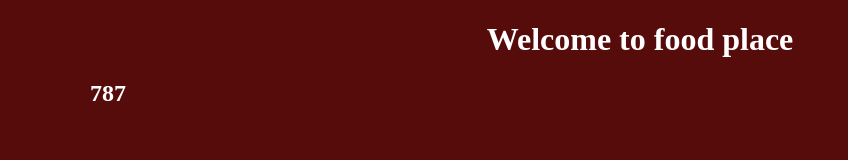
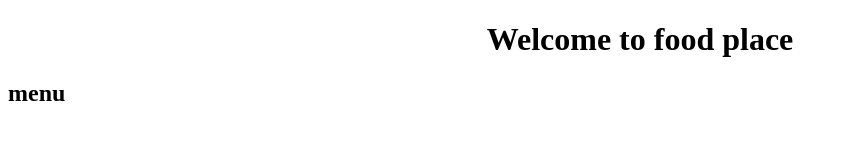
Before and after one commit to randomuser109/menu_odinproject, a plain HTML site: page index.html in a window 1280 px wide. Shown: the whole page, without its empty margins (0-848 px from the left). Drawn offline with Linux system fonts and the light colour scheme.

Commit message:
index.html

```diff
--- a/index.html
+++ b/index.html
@@ -9,10 +9,8 @@
 </head>
 <body>
     <h1>Welcome to food place</h1>
-    <div id="menu_template">
-        <h2>
-            787
-        </h2>
+    <div>
+        <h2>menu</h2>
     </div>
 </body>
 </html>
--- a/main.css
+++ b/main.css
@@ -1,15 +1,3 @@
 h1 {
     text-align: center;
-    color: white
 }
-
-body {
-    background-color: rgb(87, 12, 12);
-}
-
-#menu_template {
-    width: 200px;
-
-    color: white;
-    text-align: center;
-}
```
